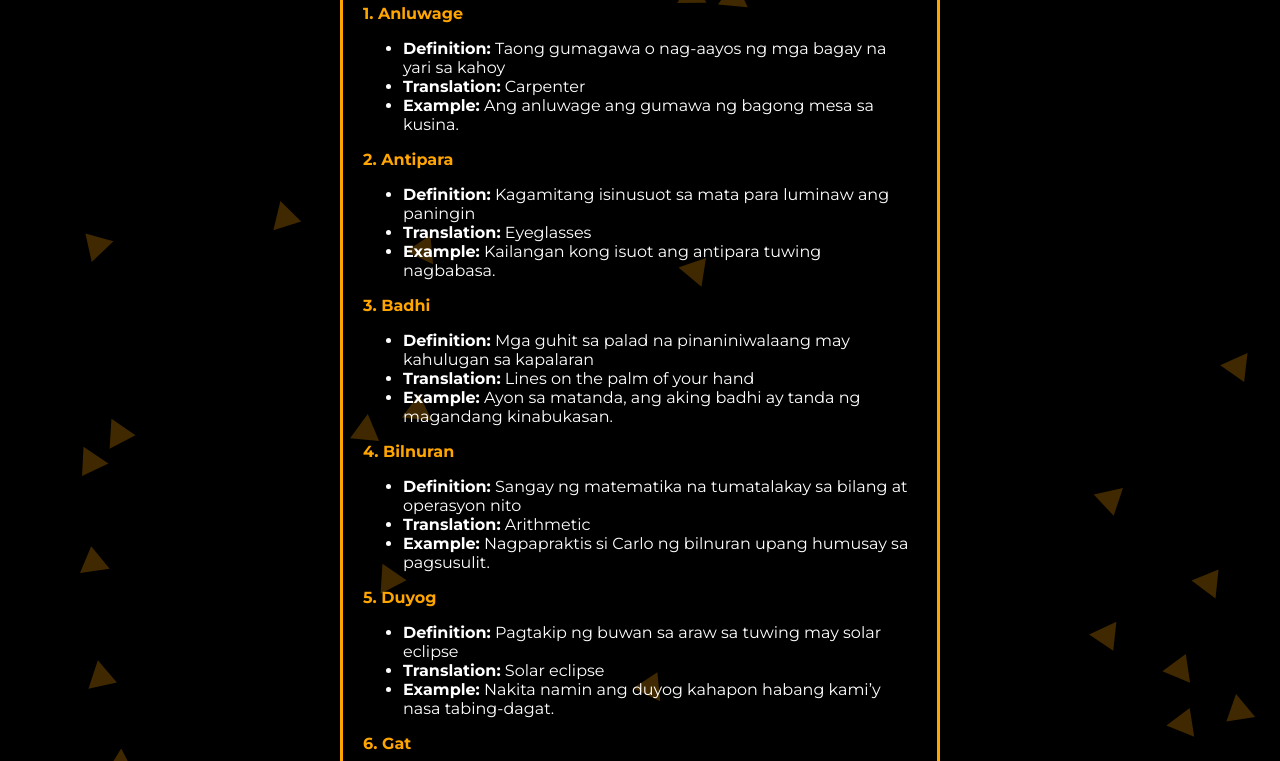
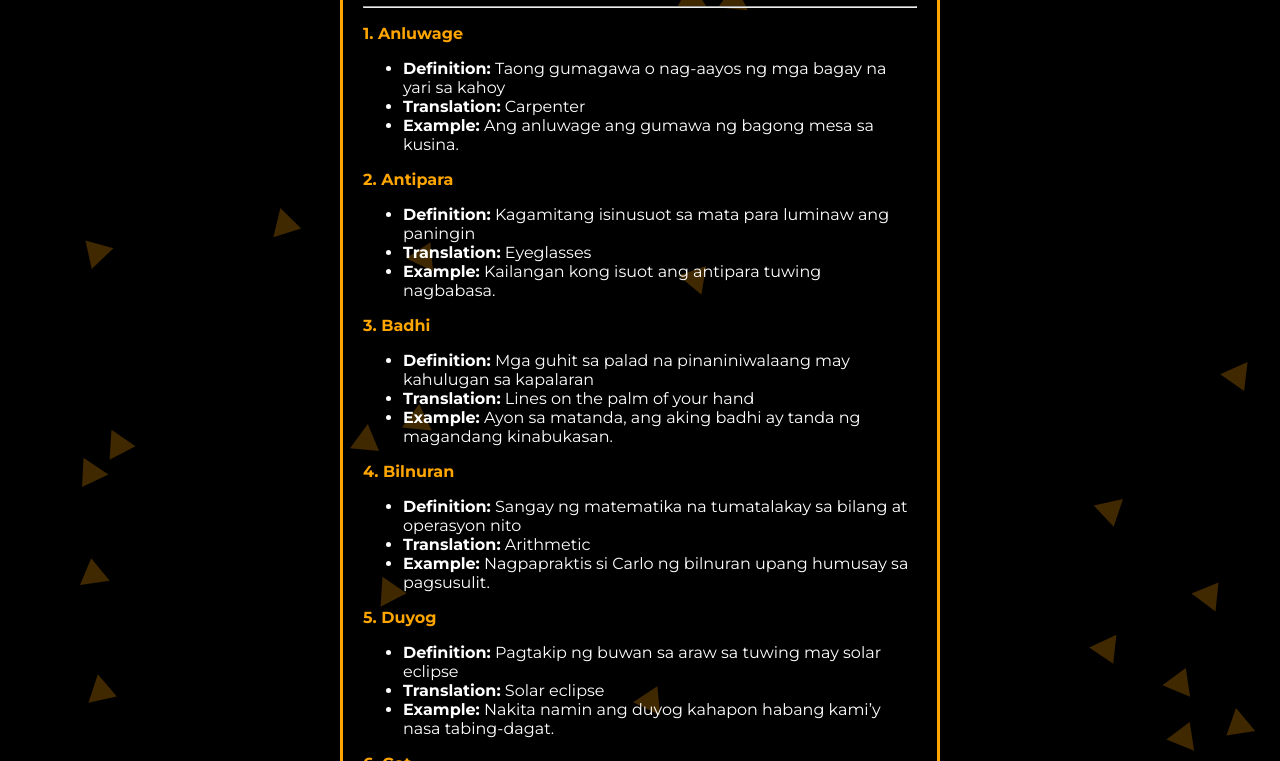
Before and after one commit to Drewzy-Luis/E-Tech__Web, a plain HTML site: page index.html in a window 1280 px wide. Shown: the part 244-1005 px from the top of the page. Drawn offline with Linux system fonts and the light colour scheme.

Commit message:
Add files via upload

```diff
--- a/index.html
+++ b/index.html
@@ -24,6 +24,7 @@
             z-index: 1; /* Ensure content is above the background */
             max-width: 600px; /* Limit the width of the content */
             width: 100%; /* Allow it to be responsive */
+            padding: 20px; /* Add padding for better spacing */
         }
         .rounded-box {
             border: 3px solid orange;
```
